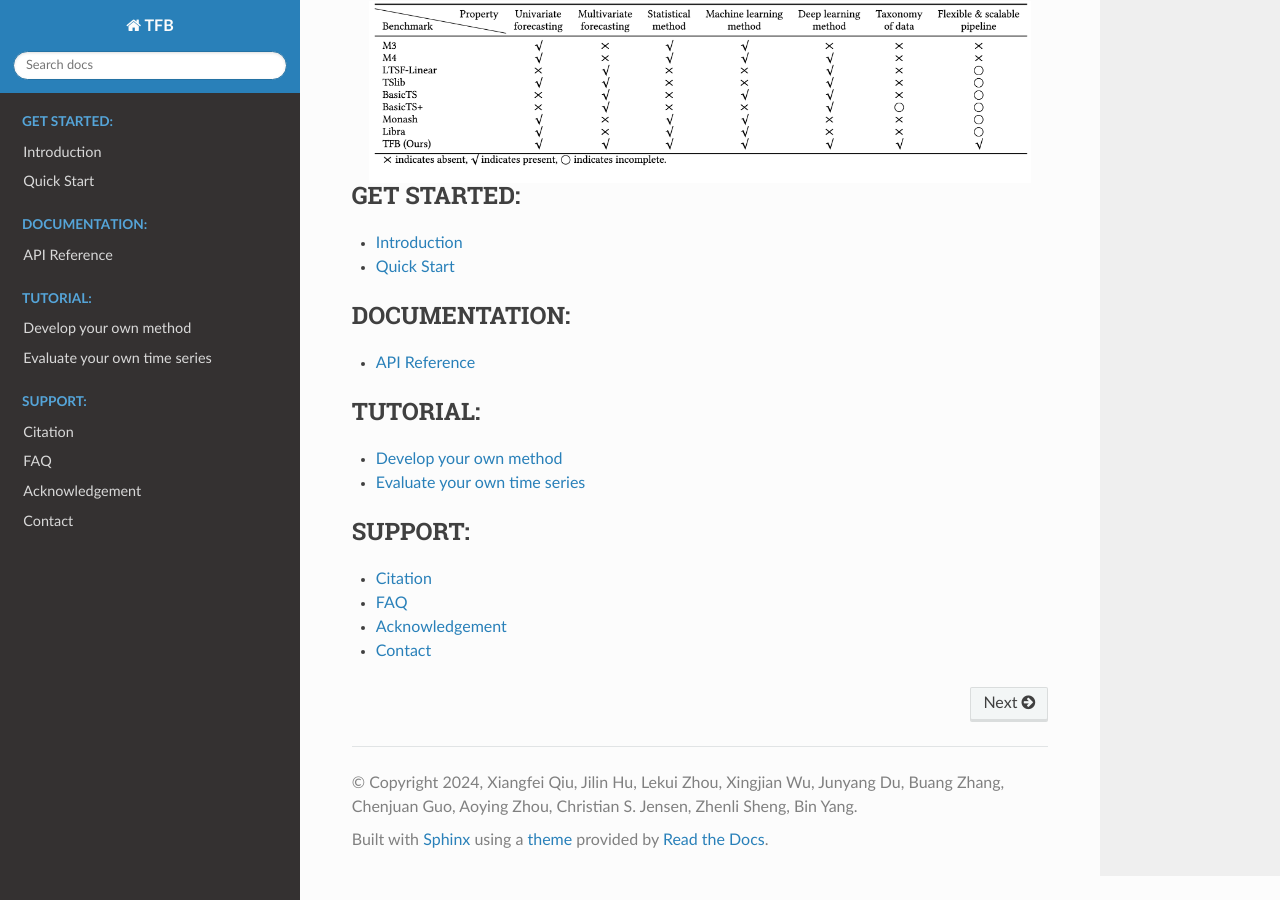
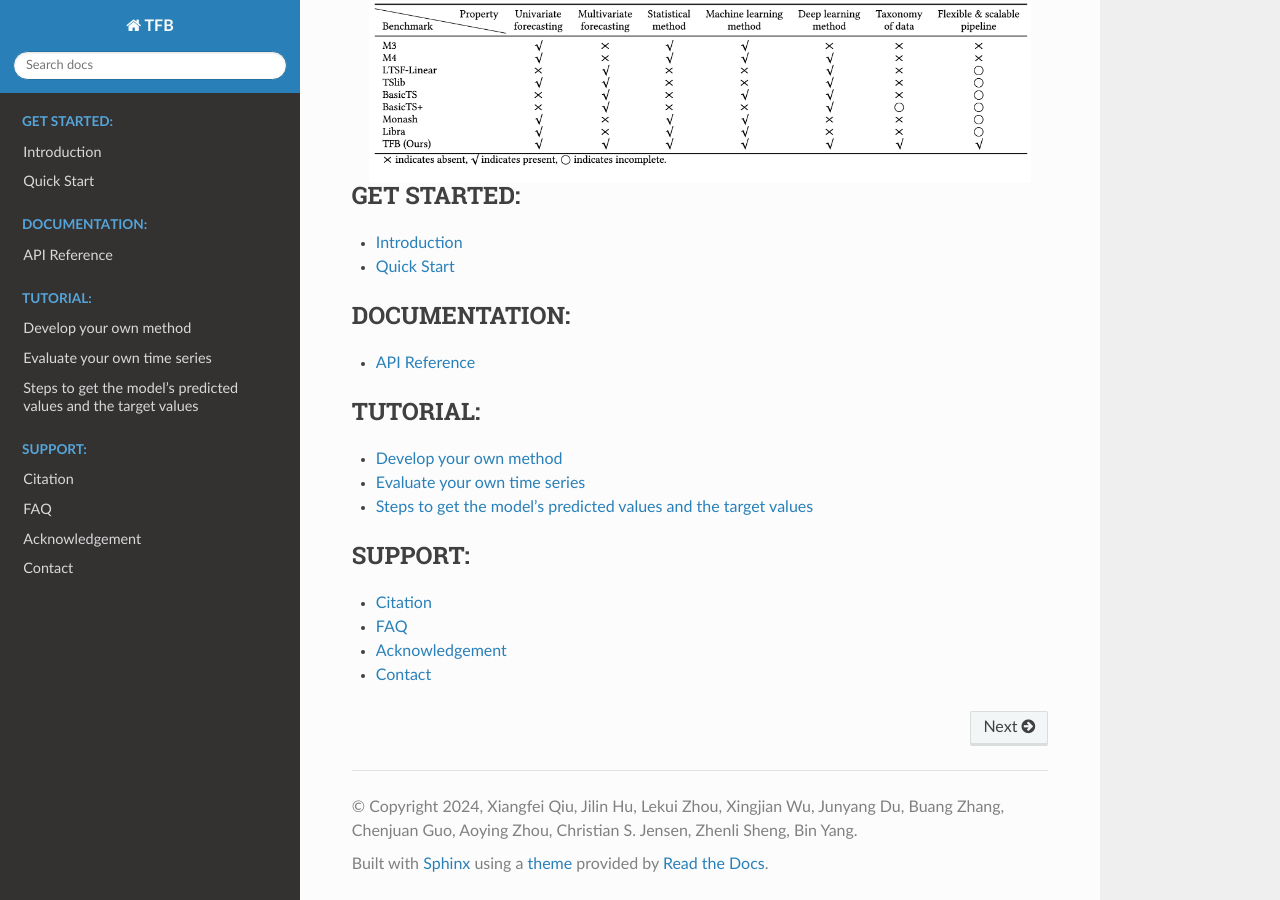
Before and after one commit to DevCrafterLZY/TFB_docs, a Sphinx documentation site: the page built from source/index.rst, in a window 1280 px wide and 900 px high, scrolled down 938 px. Built offline with Sphinx 7.4.7 and the Read the Docs theme 3.1.0, drawn with Linux system fonts in a browser that asks for light colours.

Commit message:
add tutorial

```diff
--- a/source/index.rst
+++ b/source/index.rst
@@ -48,6 +48,7 @@ The table below provides a visual overview of how TFB's key features compare to
 
    tutorial/develop_own_method
    tutorial/evaluate_own_time_series
+   tutorial/steps_to_get_predict_and_actual_data
 
 .. toctree::
    :maxdepth: 1
```
